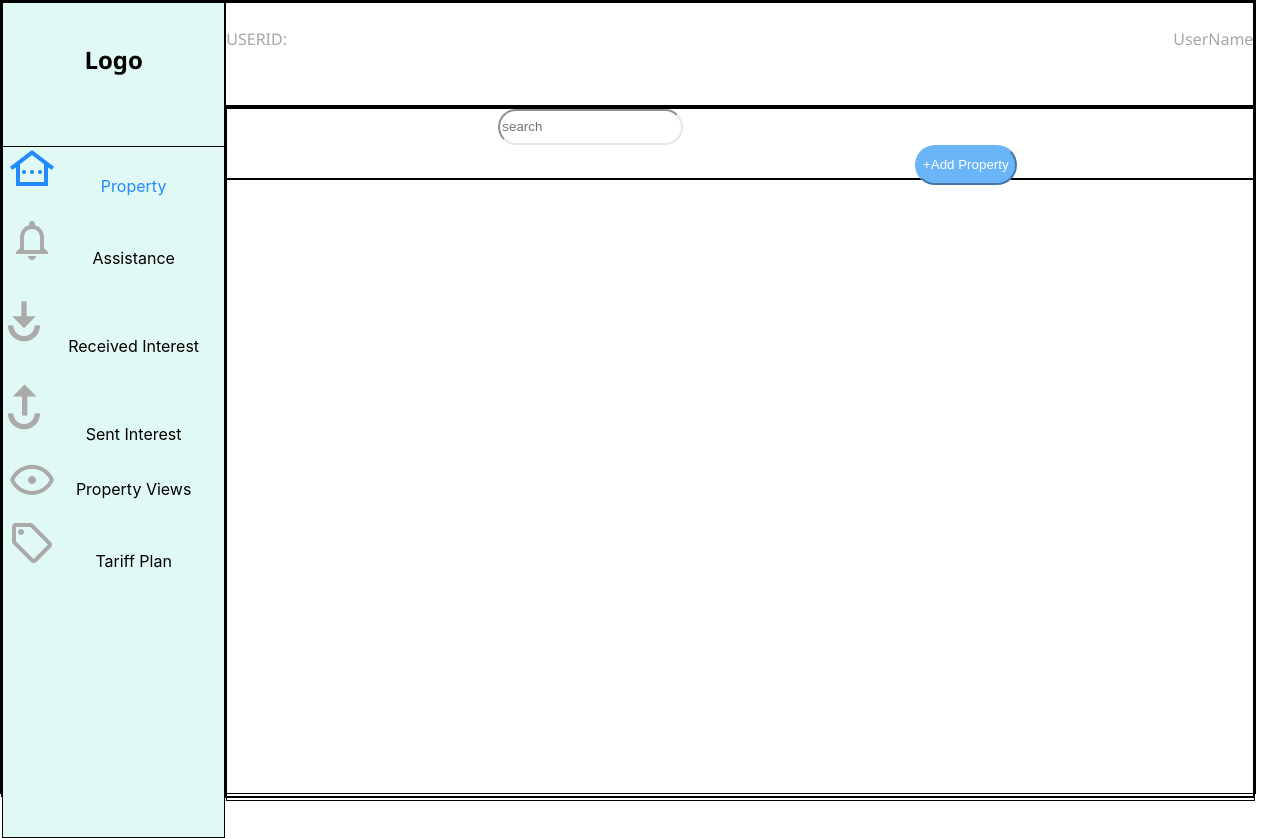
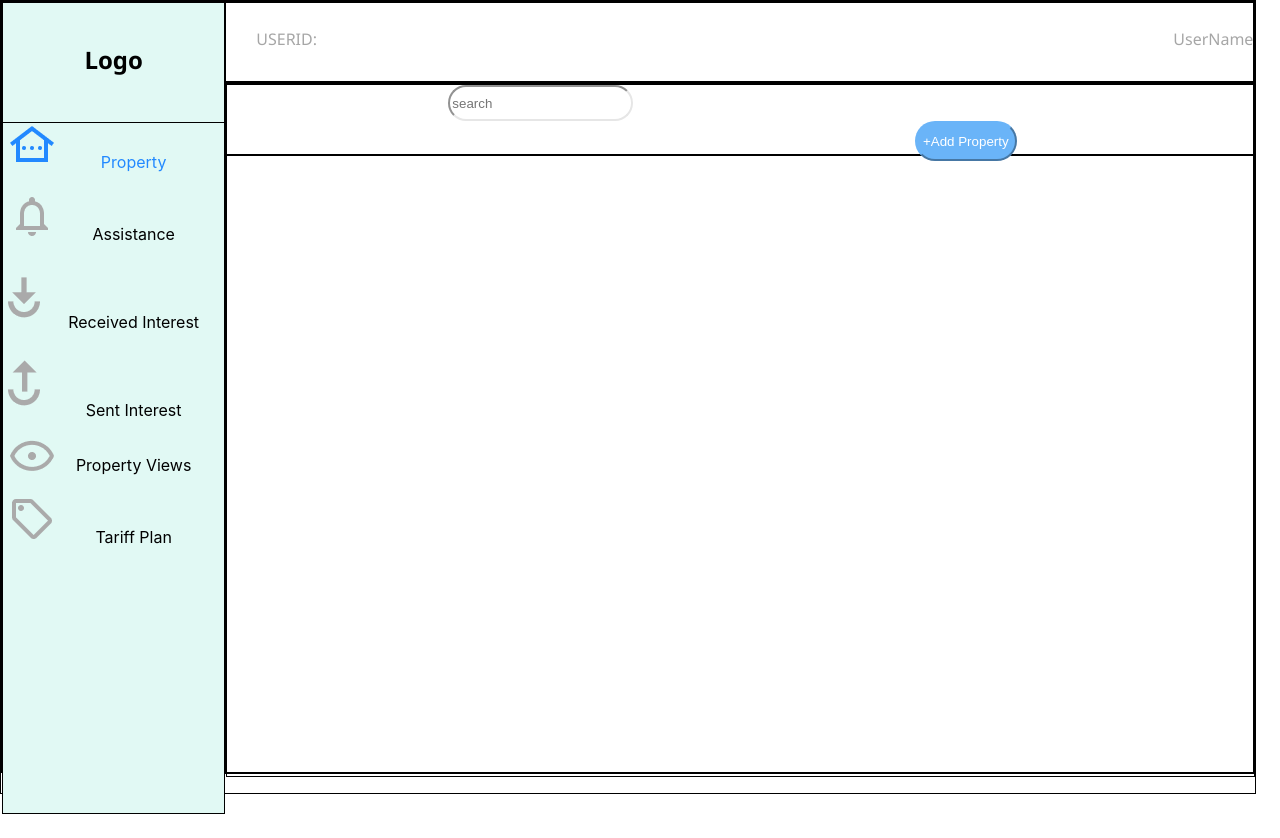
Before and after one commit to mannumanasa07/realestatecatalog, a React (Create React App) app in the folder client/realestate-app/: page / in a window 1280 px wide. After the commit the page ends 814 px from the top, so only its background shows below. Built offline with nearby package versions, Linux system fonts and the light colour scheme.

Commit message:
edited propertylist css part

```diff
--- a/client/realestate-app/src/styles/PropertyList.css
+++ b/client/realestate-app/src/styles/PropertyList.css
@@ -5,7 +5,7 @@
     border: 1px solid black;
 }
 .header{
-    height: 13%;
+    height: 10%;
     width: auto;
     display: flex;
     border: 1px solid black;
@@ -21,6 +21,7 @@
     justify-content: center;
     border: 1px solid black;
     padding: 20px 20px;
+
 }
 .logo h2{
   position:absolute;
@@ -38,6 +39,7 @@
 }
 .userdetails p1{
  margin-top: 25px;
+ margin-left: 30px;
 
 }
 .list ul li{
@@ -89,7 +91,7 @@
     border-radius: 20px;
     height:30px;
     border-color: #E6E6E6;
-    margin-right: 300px;
+    margin-right: 400px;
 }
 .addbtn{
     height:40px;
```
